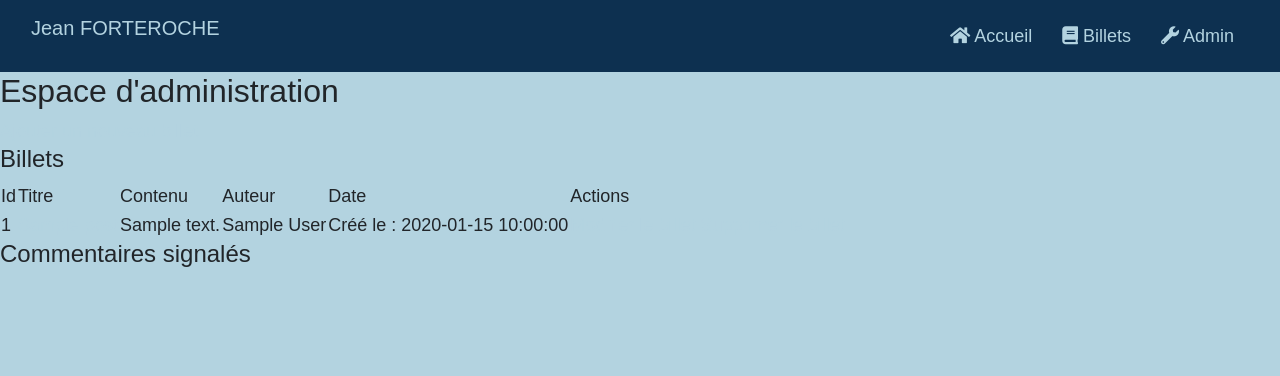
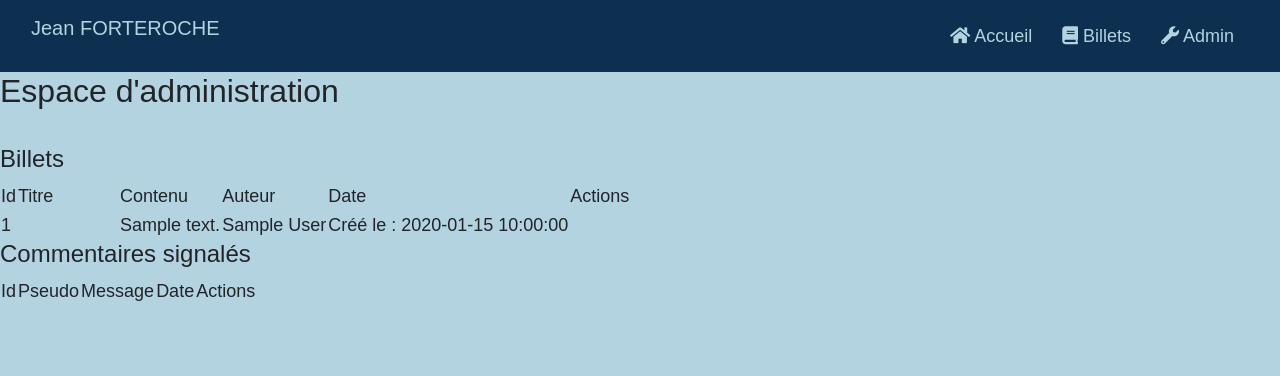
Before and after one commit to WonderMimi/P4-Forteroche, a PHP site: page /public/index.php?route=administration in a window 1280 px wide. Shown: the top 376 px of the page. Run offline with PHP 8.4, Linux system fonts and the light colour scheme; tables that the repository leaves empty or names only in its code hold one stand-in row (values such as "Sample post").

Commit message:
Displays all flagged comments in admin page

```diff
--- a/src/controller/BackController.php
+++ b/src/controller/BackController.php
@@ -9,8 +9,10 @@ class BackController extends Controller
     public function administration()
     {
         $posts = $this->postManager->getAllPosts();
+        $comments = $this->commentManager->getFlaggedComments();
         return $this->view->render('administration', [
-            'posts' => $posts
+            'posts' => $posts,
+            'comments' => $comments
         ]);
     }
 
--- a/src/manager/CommentManager.php
+++ b/src/manager/CommentManager.php
@@ -48,4 +48,17 @@ class CommentManager extends DatabaseManager
         $sql = 'DELETE FROM comments WHERE id = ?';
         $this->createQuery($sql, [$commentId]);
     }
+
+    public function getFlaggedComments()
+    {
+        $sql = 'SELECT id, author, comment, created_date, flag FROM comments WHERE flag = ? ORDER BY created_date DESC';
+        $result = $this->createQuery($sql, [1]);  // Gets only comments with a flag
+        $comments = [];
+        foreach ($result as $row) {
+            $commentId = $row['id'];
+            $comments[$commentId] = $this->buildObject($row);
+        }
+        $result->closeCursor();
+        return $comments;
+    }
 }
--- a/templates/administration.php
+++ b/templates/administration.php
@@ -40,3 +40,25 @@
 
 
 <h4>Commentaires signalés</h4>
+
+<table>
+    <tr>
+        <td>Id</td>
+        <td>Pseudo</td>
+        <td>Message</td>
+        <td>Date</td>
+        <td>Actions</td>
+    </tr>
+    <?php
+    foreach ($comments as $comment) {
+    ?>
+        <tr>
+            <td><?= htmlspecialchars($comment->getId()); ?></td>
+            <td><?= htmlspecialchars($comment->getAuthor()); ?></td>
+            <td><?= substr(htmlspecialchars($comment->getComment()), 0, 150); ?></td>
+            <td>Créé le : <?= htmlspecialchars($comment->getCreated_date()); ?></td>
+        </tr>
+    <?php
+    }
+    ?>
+</table>
```
